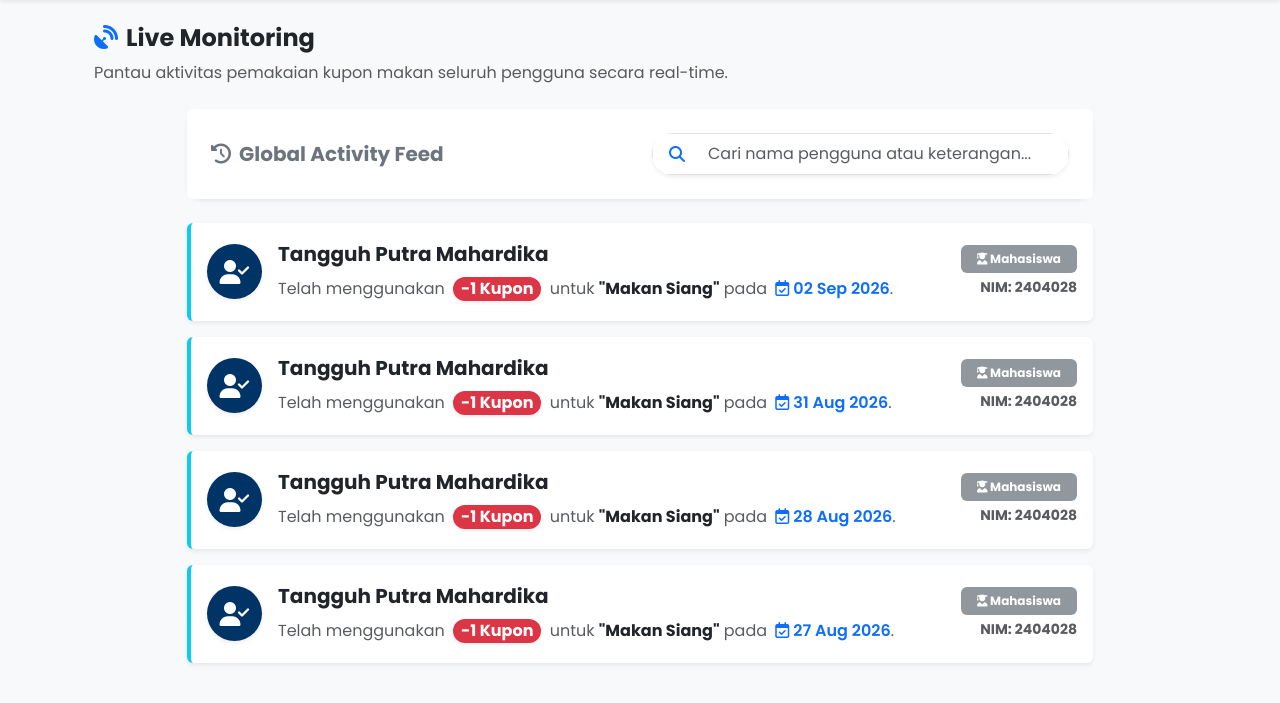
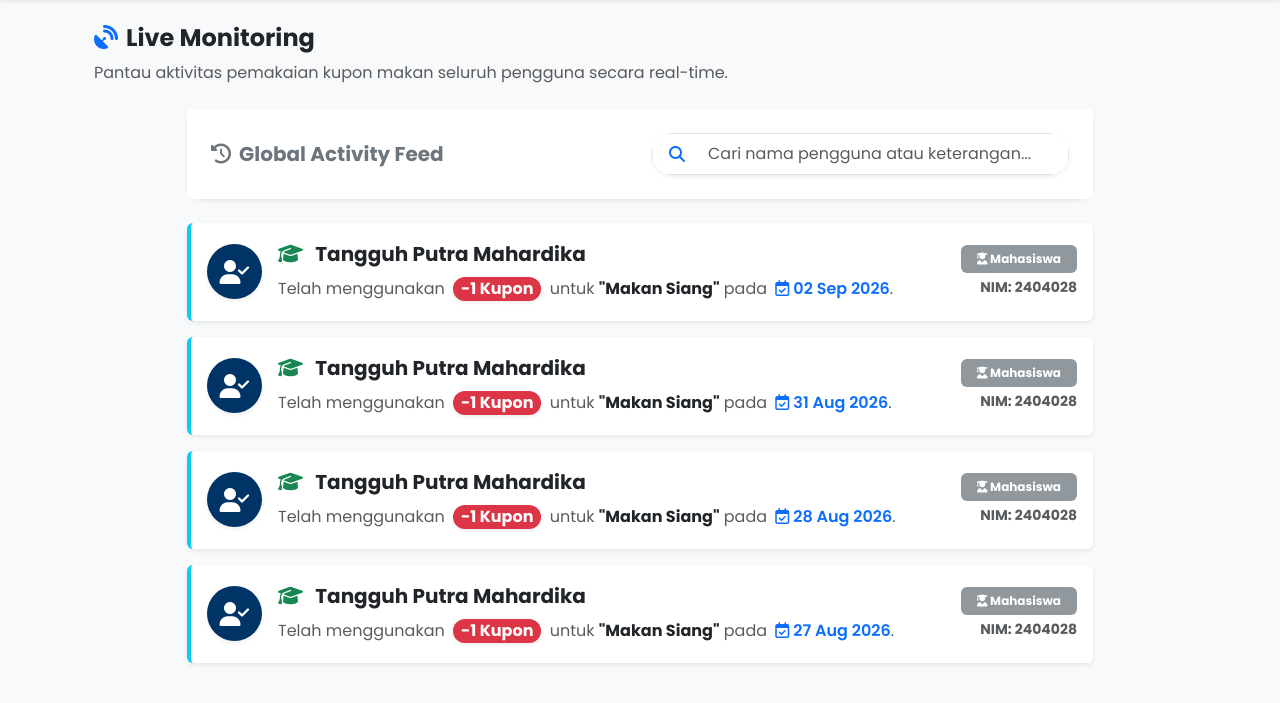
Before and after one commit to najwancaesar/Coupon-Tracker, a PHP site: page /admin_monitoring.php in a window 1280 px wide. Shown: the part 56-759 px from the top of the page. Run offline with PHP 8.4, Linux system fonts and the light colour scheme; a user stored in the database is signed in; data comes from the database, SQL or seed files in the repository; some libraries are stand-ins or nearby versions.

```diff
--- a/admin_monitoring.php
+++ b/admin_monitoring.php
@@ -102,6 +102,11 @@ if ($result && $result->num_rows > 0) {
                                         <!-- Konten -->
                                         <div class="flex-grow-1 overflow-hidden">
                                             <div class="fw-bold text-dark fs-5 mb-1 searchable-text">
+                                                <?php if($rg['status_pekerjaan'] == 'Karyawan'): ?>
+                                                    <i class="fa-solid fa-briefcase text-primary me-2" title="Karyawan"></i>
+                                                <?php else: ?>
+                                                    <i class="fa-solid fa-graduation-cap text-success me-2" title="Mahasiswa"></i>
+                                                <?php endif; ?>
                                                 <?= htmlspecialchars($rg['nama_lengkap']) ?>
                                             </div>
                                             <p class="text-muted mb-0 lh-lg">
```
